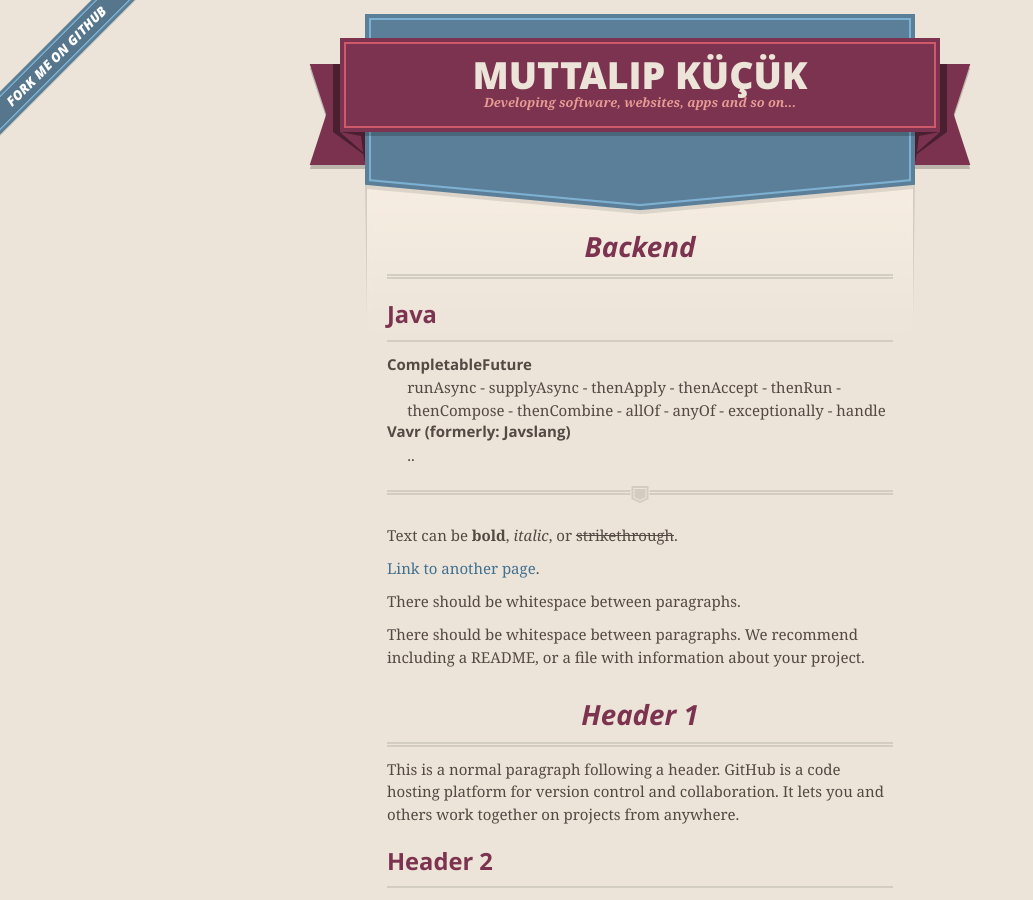
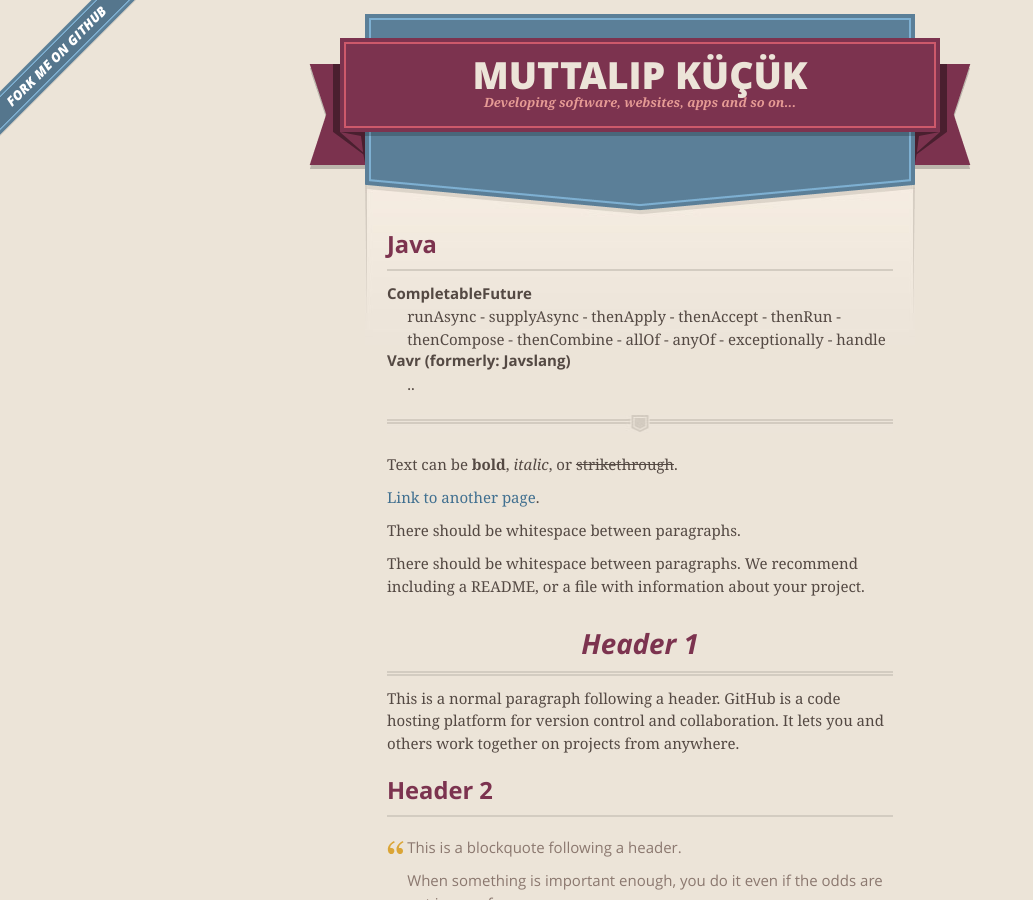
Before and after one commit to muttalipkucuk/muttalipkucuk.github.io, a Jekyll site: the page built from index.md, in a window 1280 px wide and 900 px high. Shown: the whole window, without its empty margins (0-1033 px from the left). Built offline with Jekyll 4.4.1, drawn with Linux system fonts in a browser that asks for light colours; our own code applies the rules of GitHub Pages for plain Markdown files.

Commit message:
Update index.md

```diff
--- a/index.md
+++ b/index.md
@@ -2,7 +2,6 @@
 layout: default
 ---
 
-# Backend
 ## Java
 
 <dl>
```
